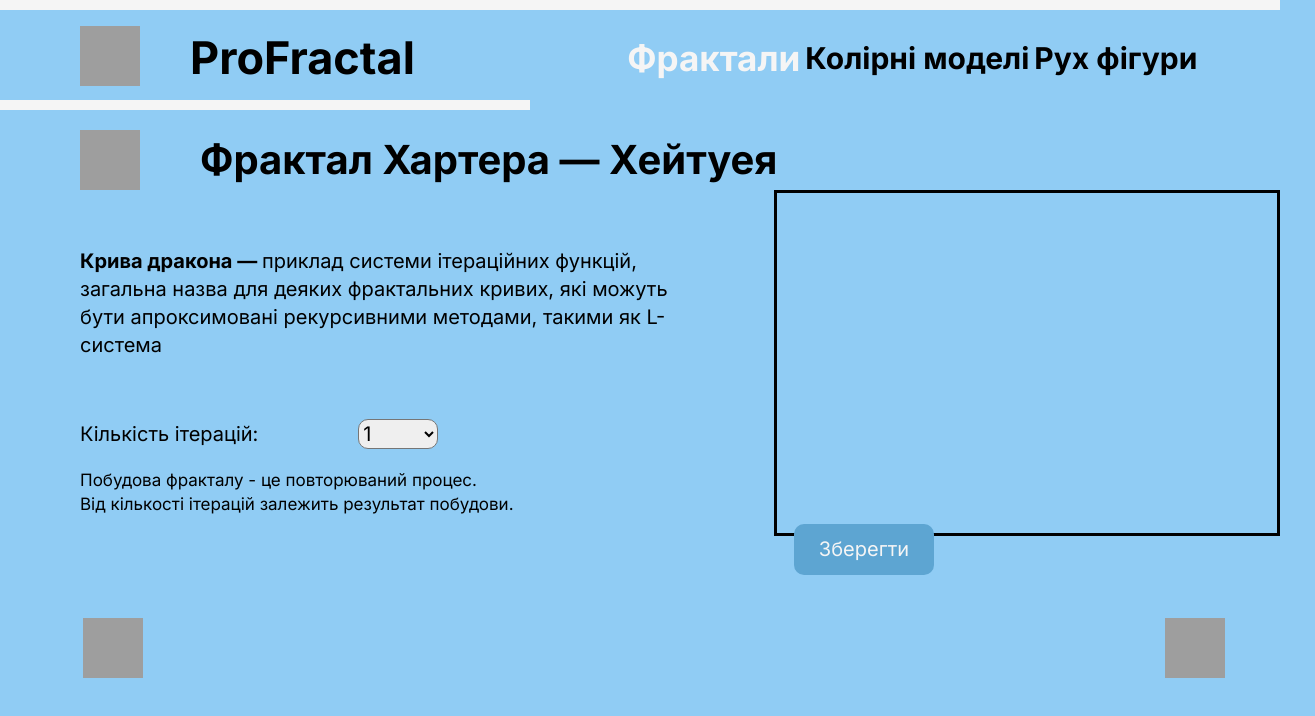
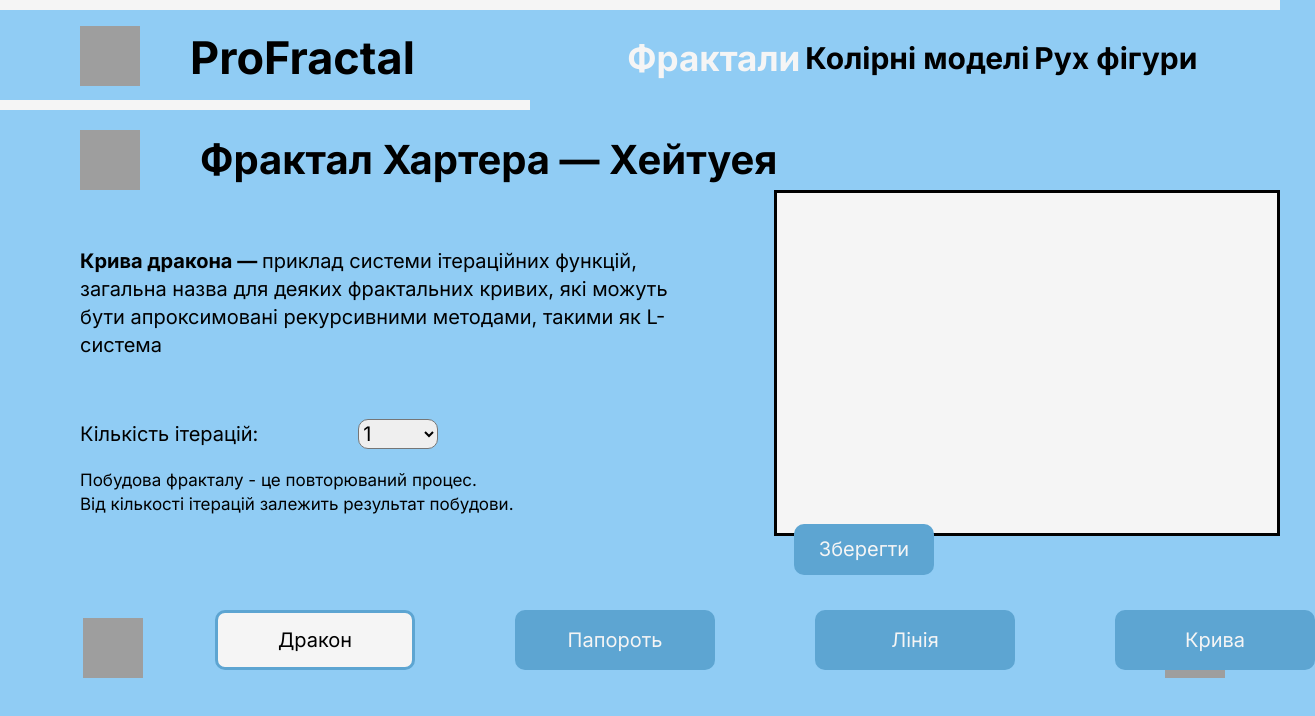
Before and after one commit to luchykYana/computer_graphics, a React (Create React App) app: page /content/fractal/practice in a window 1280 px wide. Shown: the top 716 px of the page, 1315 px wide, since content can reach past the window. Built offline with nearby package versions, Linux system fonts and the light colour scheme; grey boxes are pictures that could not be loaded.

Commit message:
FractalNavigate + images links bug fix

```diff
--- a/src/components/DisplayFractal/DisplayFractal.css
+++ b/src/components/DisplayFractal/DisplayFractal.css
@@ -40,6 +40,7 @@ select {
 a {
     text-decoration: none;
     color: var(--white);
+
 }
 
 a:hover {
@@ -67,4 +68,5 @@ select:first-child {
 
 #fractal_canvas {
     border: black 3px solid;
+    background-color: var(--white);
 }
--- /dev/null
+++ b/src/components/FractalNavigate/FractalNavigate.css
@@ -0,0 +1,33 @@
+button {
+    color: var(--white);
+    background: var(--dark-blue);
+    border: var(--dark-blue) 3px solid;
+    font-size: 20px;
+    border-radius: 10px;
+    transition: background 300ms linear;
+
+    /*position: absolute;*/
+    height: 60px;
+    width: 200px;
+}
+
+button:hover {
+    background: var(--light-blue);
+    color: var(--black);
+}
+
+button:disabled {
+    background-color: var(--white);
+    color: var(--black);
+}
+
+.grid {
+    grid-column-gap: 100px;
+}
+
+.absolute {
+    position: absolute;
+    top: 610px;
+    left: 215px;
+
+}
--- /dev/null
+++ b/src/components/FractalNavigate/FractalNavigate.js
@@ -0,0 +1,65 @@
+import React, {useState} from 'react';
+
+import {DisplayFractal} from "../DisplayFractal/DisplayFractal";
+import {fractal_description} from "../../constants";
+
+import './FractalNavigate.css'
+
+const FractalNavigate = () => {
+    const [isFractalDragonEnabled, setIsFractalDragonEnabled] = useState(true);
+    const [isFractalBarnsleyEnabled, setIsFractalBarnsleyEnabled] = useState(false);
+    const [isFractalCesaroEnabled, setIsFractalCesaroEnabled] = useState(false);
+    const [isFractalGilbertEnabled, setIsFractalGilbertEnabled] = useState(false);
+
+    return (
+        <div>
+            {isFractalDragonEnabled && <DisplayFractal fractal_header_name={'Фрактал Хартера — Хейтуея'}
+                                                       fractal_name={'Крива дракона'}
+                                                       fractal_description={fractal_description.fractal_dragon}/> }
+
+            {isFractalBarnsleyEnabled && <DisplayFractal fractal_header_name={'Фрактал Барнслі'}
+                                                         fractal_name={'Папороть Барнслі'}
+                                                         fractal_description={fractal_description.fractal_barnsley}/> }
+
+            {isFractalCesaroEnabled && <DisplayFractal fractal_header_name={'Фрактал Чезаро'}
+                                                       fractal_name={'Лінія Чезаро'}
+                                                       fractal_description={fractal_description.fractal_cesaro}/> }
+
+            {isFractalGilbertEnabled && <DisplayFractal fractal_header_name={'Фрактал Гільберта-Пеано'}
+                                                        fractal_name={'Крива Гільберта'}
+                                                        fractal_description={fractal_description.fractal_gilbert_peano}/> }
+
+            <div className={'flex grid absolute'}>
+                <button disabled={isFractalDragonEnabled} onClick={() => {
+                    setIsFractalDragonEnabled(true);
+                    setIsFractalCesaroEnabled(false);
+                    setIsFractalGilbertEnabled(false);
+                    setIsFractalBarnsleyEnabled(false);
+                }}>Дракон</button>
+
+                <button disabled={isFractalBarnsleyEnabled} onClick={() => {
+                    setIsFractalDragonEnabled(false);
+                    setIsFractalCesaroEnabled(false);
+                    setIsFractalGilbertEnabled(false);
+                    setIsFractalBarnsleyEnabled(true);
+                }}>Папороть</button>
+
+                <button disabled={isFractalCesaroEnabled} onClick={() => {
+                    setIsFractalDragonEnabled(false);
+                    setIsFractalCesaroEnabled(true);
+                    setIsFractalGilbertEnabled(false);
+                    setIsFractalBarnsleyEnabled(false);
+                }}>Лінія</button>
+
+                <button disabled={isFractalGilbertEnabled} onClick={() => {
+                    setIsFractalDragonEnabled(false);
+                    setIsFractalCesaroEnabled(false);
+                    setIsFractalGilbertEnabled(true);
+                    setIsFractalBarnsleyEnabled(false);
+                }}>Крива</button>
+            </div>
+        </div>
+    );
+};
+
+export {FractalNavigate};
--- a/src/constants/images.js
+++ b/src/constants/images.js
@@ -1,7 +1,7 @@
 export const images = {
     fractal_theory: 'http://drive.google.com/uc?export=view&id=1cUeQ2Bp9DaTOH_s9847EaZVJN8NTIwbc',
-    fractal_dragon: 'http://drive.google.com/uc?export=view&id=1C8OoZGtQ0-fdYlkPr6ssYiRZvA8zt1_v',
-    fractal_cesaro: 'http://drive.google.com/uc?export=view&id=1C8OoZGtQ0-fdYlkPr6ssYiRZvA8zt1_v',
+    fractal_dragon: 'http://drive.google.com/uc?export=view&id=1u3Rgy1GSogo90YfVRdxSAoZ39Jh2EsGY',
+    fractal_cesaro: 'http://drive.google.com/uc?export=view&id=1vKu-_FGALs2E-JEokXYen3AGq8KqfcT8',
     fractal_barnsley: 'http://drive.google.com/uc?export=view&id=16y_ley8Cw5tpidw9PcVqtyDtJ8W0s7XS',
     fractal_gilbert_peano: 'http://drive.google.com/uc?export=view&id=1ukgY1fUL_Nqa-KaEhduis7_EZVDg7sFy',
     cmyk: 'http://drive.google.com/uc?export=view&id=1TxkrzC9eh3YTpCpUvFIqT4AtunB9UDE4',
--- a/src/pages/FractalPracticePage/FractalPracticePage.js
+++ b/src/pages/FractalPracticePage/FractalPracticePage.js
@@ -1,27 +1,9 @@
-import {DisplayFractal} from "../../components/DisplayFractal/DisplayFractal";
-import {fractal_description} from "../../constants";
-import {useState} from "react";
+import {FractalNavigate} from '../../components/FractalNavigate/FractalNavigate';
 
 const FractalPracticePage = () => {
-    const [isFractalDragonEnabled, setIsFractalDragonEnabled] = useState(true);
-    const [isFractalBarnsleyEnabled, setIsFractalBarnsleyEnabled] = useState(false);
-    const [isFractalCesaroEnabled, setIsFractalCesaroEnabled] = useState(false);
-    const [isFractalGilbertEnabled, setIsFractalGilbertEnabled] = useState(false);
-
     return (
         <div>
-            {isFractalDragonEnabled && <DisplayFractal fractal_header_name={'Фрактал Хартера — Хейтуея'} fractal_name={'Крива дракона'}
-                            fractal_description={fractal_description.fractal_dragon}/> }
-
-            {isFractalBarnsleyEnabled && <DisplayFractal fractal_header_name={'Фрактал Барнслі'} fractal_name={'Папороть Барнслі'}
-                            fractal_description={fractal_description.fractal_barnsley}/> }
-
-            {isFractalCesaroEnabled && <DisplayFractal fractal_header_name={'Фрактал Чезаро'} fractal_name={'Лінія Чезаро'}
-                            fractal_description={fractal_description.fractal_cesaro}/> }
-
-            {isFractalGilbertEnabled && <DisplayFractal fractal_header_name={'Фрактал Гільберта-Пеано'} fractal_name={'Крива Гільберта'}
-                            fractal_description={fractal_description.fractal_gilbert_peano}/> }
-
+            <FractalNavigate/>
         </div>
     );
 };
```
